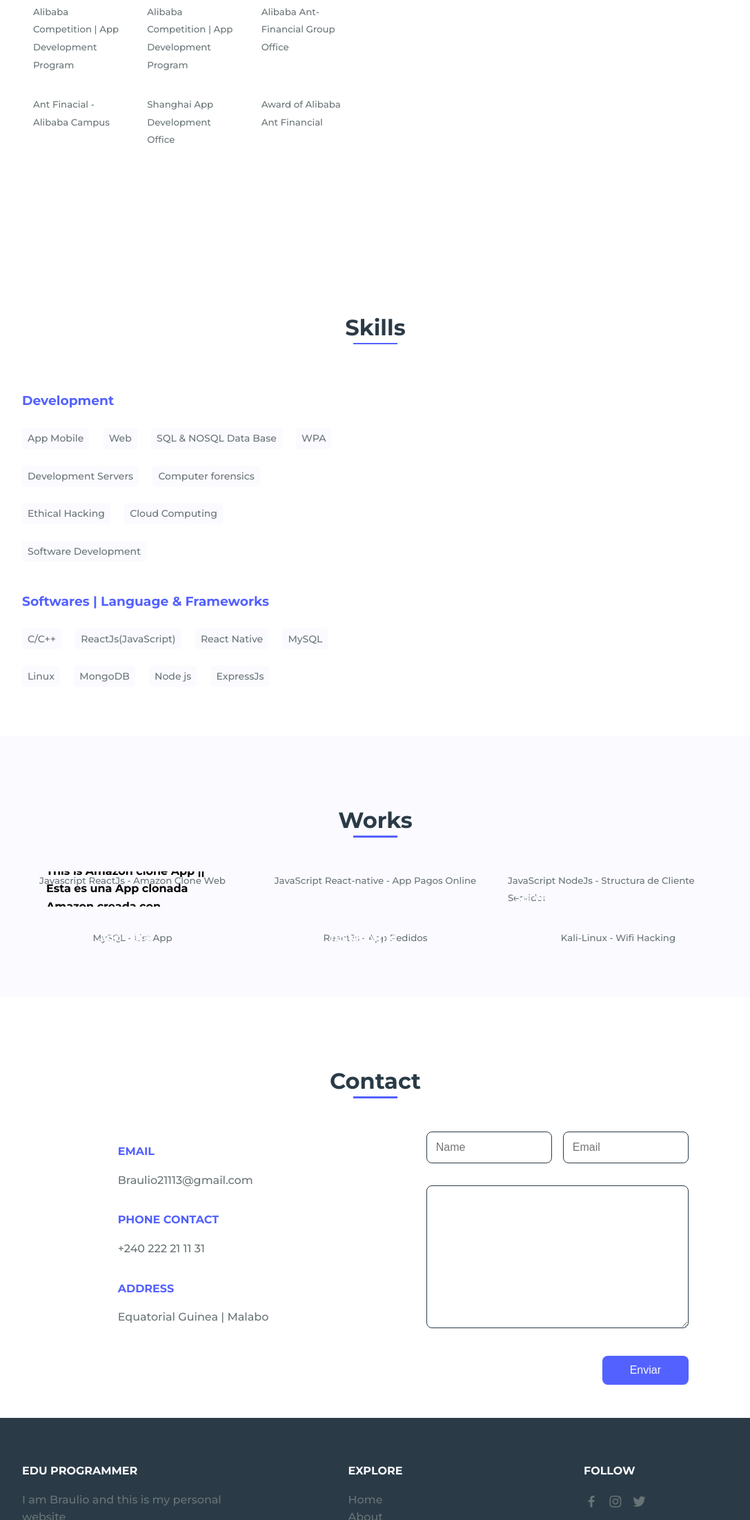
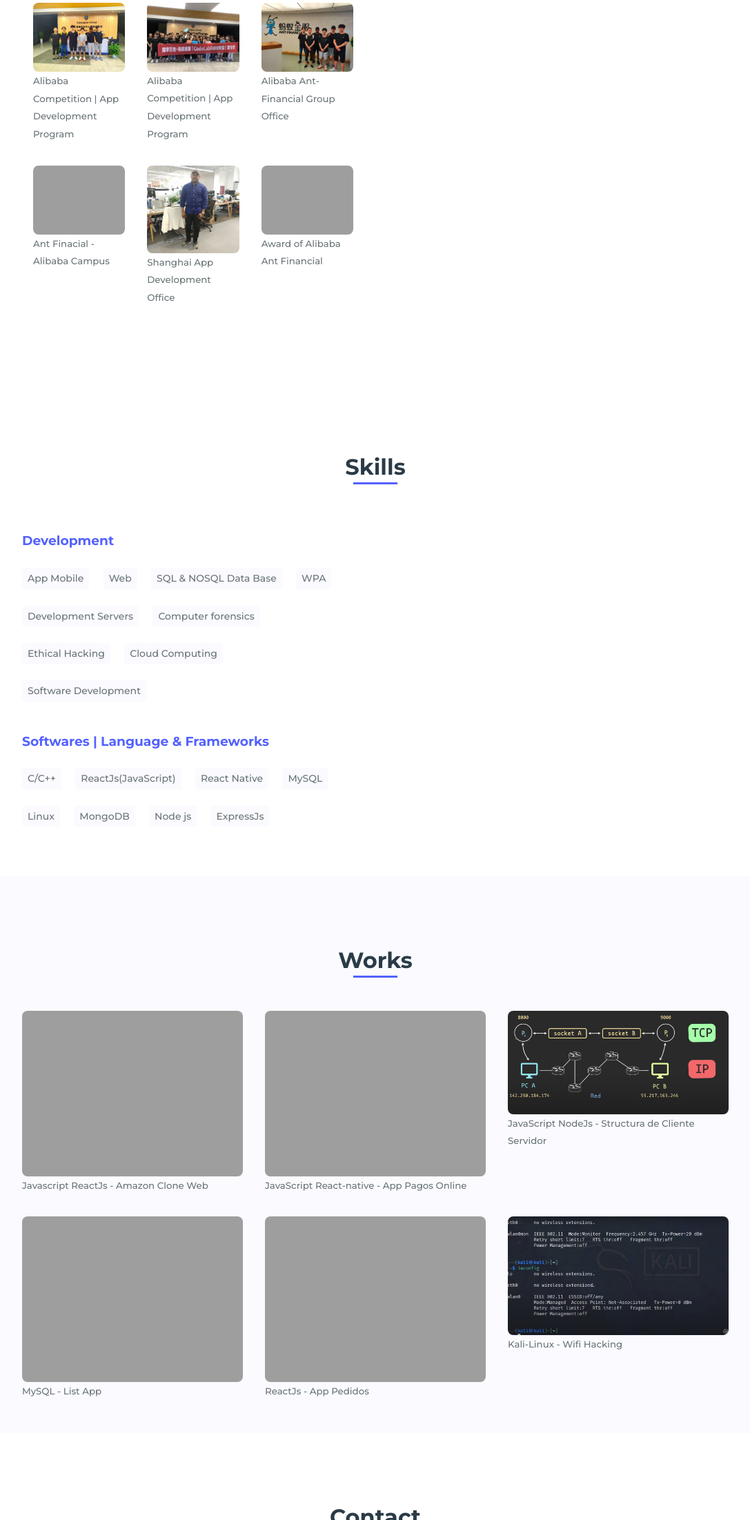
Before and after one commit to africanoprogramer/edu, a plain HTML site: page index.html in a window 1280 px wide. Shown: the part 1232-3435 px from the top of the page at 69% size, without its empty margins (96-1183 px from the left). Drawn offline with nearby package versions, Linux system fonts and the light colour scheme; the site is published under a folder, as on GitHub Pages, so addresses that start at the root find nothing.

Commit message:
Update index.html

```diff
--- a/index.html
+++ b/index.html
@@ -103,30 +103,30 @@
           <div class="about-photo">
             <div class="portfolio__container bd-grid">
               <div class="portfolio__img">
-                <img src="/img/alibaba2.jpeg" alt="" />
+                <img src="./img/alibaba2.jpeg" alt="" />
                 <small>Alibaba Competition | App Development Program </small>
               </div>
 
               <div class="portfolio__img">
-                <img src="/img/alibaba.jpeg" alt="" />
+                <img src="./img/alibaba.jpeg" alt="" />
                 <small>Alibaba Competition | App Development Program</small>
               </div>
 
               <div class="portfolio__img">
-                <img src="/img/ant finalcial.jpeg" alt="" />
+                <img src="./img/ant finalcial.jpeg" alt="" />
                 <small>Alibaba Ant-Financial Group Office</small>
               </div>
               <div class="portfolio__img">
-                <img src="/img/titulo.jpg" alt="" />
+                <img src="./img/titulo.jpg" alt="" />
                 <small>Ant Finacial - Alibaba Campus</small>
               </div>
 
               <div class="portfolio__img">
-                <img src="/img/shaghai-office.jpg" alt="" />
+                <img src="./img/shaghai-office.jpg" alt="" />
                 <small>Shanghai App Development Office</small>
               </div>
               <div class="portfolio__img">
-                <img src="/img/titulo2.jpg" alt="" />
+                <img src="./img/titulo2.jpg" alt="" />
                 <small>Award of Alibaba Ant Financial</small>
               </div>
             </div>
@@ -172,7 +172,7 @@
 
         <div class="portfolio__container bd-grid">
           <div class="portfolio__img">
-            <img src="/img/Ecomerce-Amazon-clone.png" alt="" />
+            <img src="./img/Ecomerce-Amazon-clone.png" alt="" />
             <small>Javascript ReactJs - Amazon Clone Web </small>
 
             <div class="portfolio__link">
@@ -184,7 +184,7 @@
             </div>
           </div>
           <div class="portfolio__img">
-            <img src="/img/App-pagos.png" alt="" />
+            <img src="./img/App-pagos.png" alt="" />
             <small>JavaScript React-native - App Pagos Online</small>
 
             <div class="portfolio__link">
@@ -196,7 +196,7 @@
             </div>
           </div>
           <div class="portfolio__img">
-            <img src="/img/Client-servidor-conexion.png" alt="" />
+            <img src="./img/Client-servidor-conexion.png" alt="" />
             <small>JavaScript NodeJs - Structura de Cliente Servidor</small>
 
             <div class="portfolio__link">
@@ -207,7 +207,7 @@
             </div>
           </div>
           <div class="portfolio__img">
-            <img src="/img/sql-list-notes.png" alt="" />
+            <img src="./img/sql-list-notes.png" alt="" />
             <small>MySQL - List App </small>
 
             <div class="portfolio__link">
@@ -218,7 +218,7 @@
             </div>
           </div>
           <div class="portfolio__img">
-            <img src="/img/App pedidos.png" alt="" />
+            <img src="./img/App pedidos.png" alt="" />
             <small>ReactJs - App Pedidos</small>
 
             <div class="portfolio__link">
@@ -231,7 +231,7 @@
             </div>
           </div>
           <div class="portfolio__img">
-            <img src="/img/wifi-attack-whit-kali-linux.png" alt="" />
+            <img src="./img/wifi-attack-whit-kali-linux.png" alt="" />
             <small>Kali-Linux - Wifi Hacking</small>
 
             <div class="portfolio__link">
@@ -316,6 +316,6 @@
     <script src="https://unpkg.com/scrollreveal"></script>
 
     <!--===== MAIN JS =====-->
-    <script src="/js/main.js"></script>
+    <script src="./js/main.js"></script>
   </body>
 </html>
```
